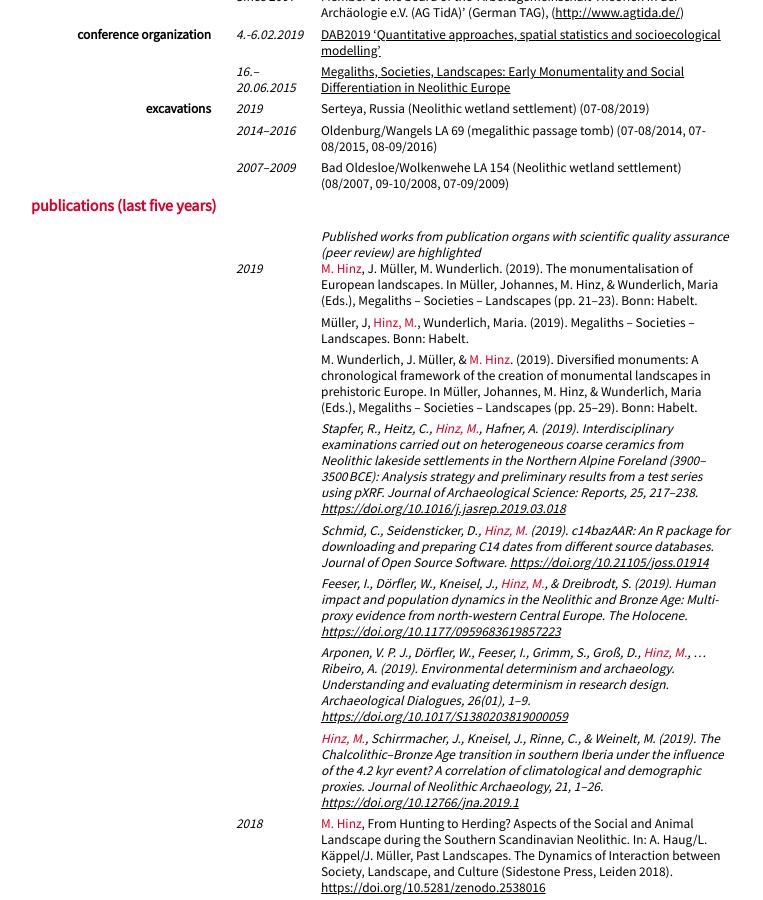
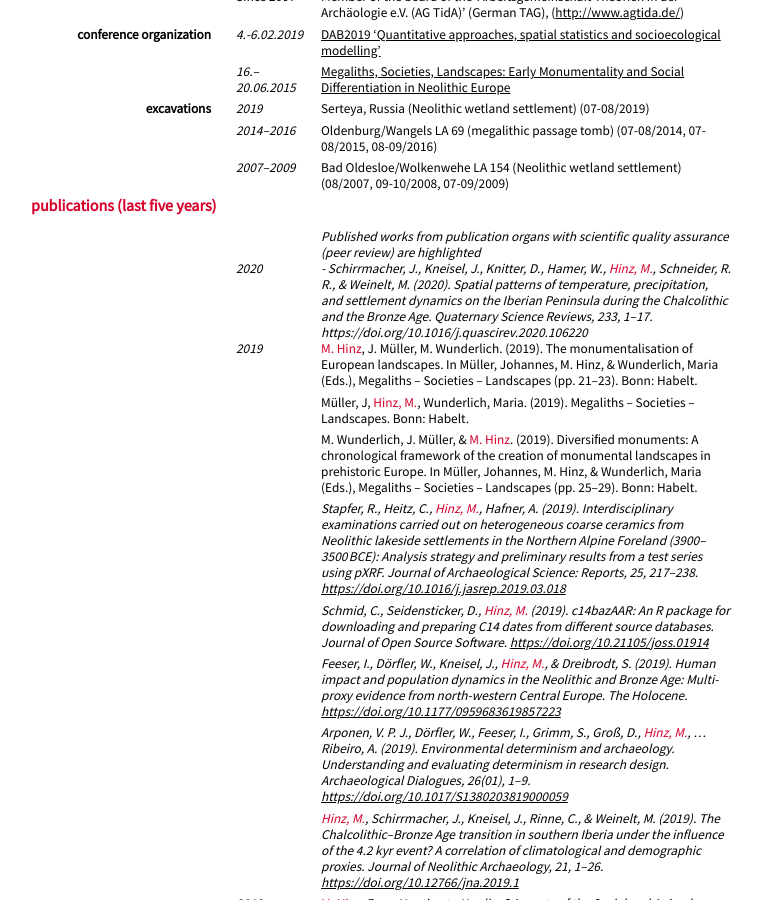
Before and after one commit to MartinHinz/cv, a Jekyll site: the page built from cv_english.md, in a window 1280 px wide and 900 px high, scrolled down 2175 px. Shown: the whole window, without its empty margins (209-972 px from the left). Built offline with Jekyll 4.4.1, drawn with Linux system fonts in a browser that asks for light colours; nearby versions of some CDN libraries; our own code applies the rules of GitHub Pages for plain Markdown files.

Commit message:
Update cv_english.md

```diff
--- a/cv_english.md
+++ b/cv_english.md
@@ -192,6 +192,9 @@ Since 2007
 &nbsp;
 : *Published works from publication organs with scientific quality assurance (peer review) are highlighted*
 
+2020
+: *- Schirrmacher, J., Kneisel, J., Knitter, D., Hamer, W., <span class="ich">Hinz, M.</span>, Schneider, R. R., & Weinelt, M. (2020). Spatial patterns of temperature, precipitation, and settlement dynamics on the Iberian Peninsula during the Chalcolithic and the Bronze Age. Quaternary Science Reviews, 233, 1–17. https://doi.org/10.1016/j.quascirev.2020.106220*
+
 2019
 : - <span class="ich">M. Hinz</span>, J. Müller, M. Wunderlich. (2019). The monumentalisation of European landscapes. In Müller, Johannes, M. Hinz, & Wunderlich, Maria (Eds.), Megaliths – Societies – Landscapes (pp. 21–23). Bonn: Habelt.
   - Müller, J, <span class="ich">Hinz, M.</span>, Wunderlich, Maria. (2019). Megaliths – Societies – Landscapes. Bonn: Habelt.
```
